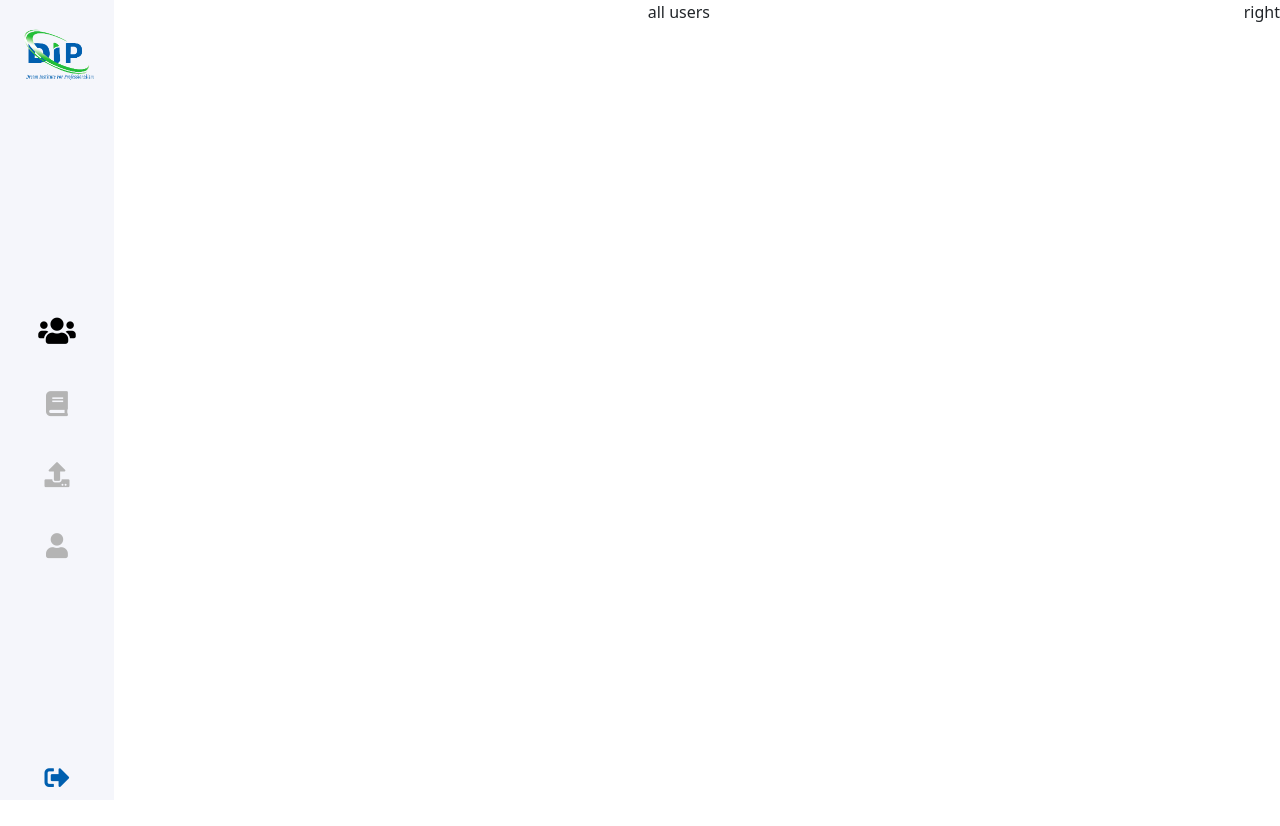
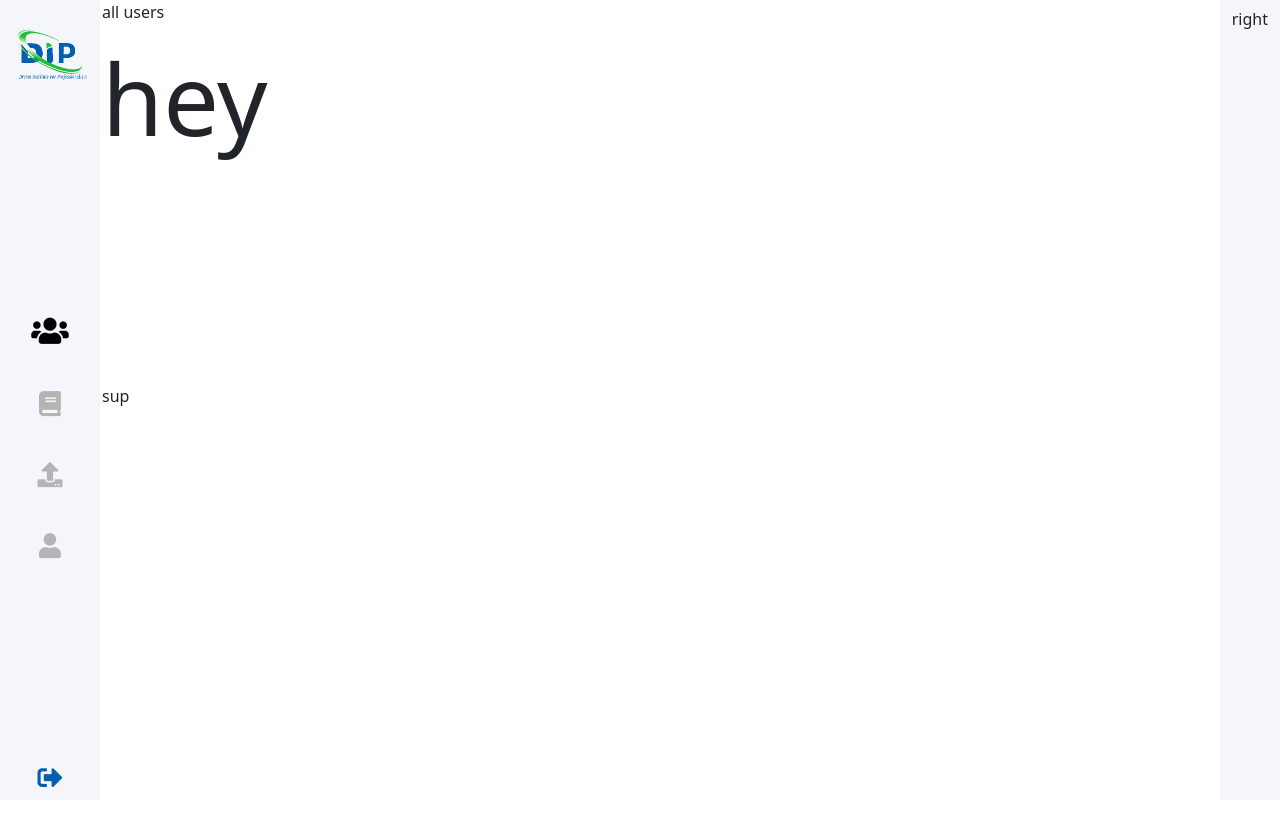
Before and after one commit to alicendeh/DIP, a React (Create React App) app: page /users in a window 1280 px wide. Shown: the top 826 px of the page. Before the commit the page ends 800 px from the top, so only its background shows below. Built offline with nearby package versions, Linux system fonts and the light colour scheme.

Commit message:
Done layout the admin panel

```diff
--- a/src/DATA.js
+++ b/src/DATA.js
@@ -2,21 +2,17 @@ export const ICON_DATA_SET = [
   {
     name: "fas fa-users",
     path: "/users",
-    isActive: true,
   },
   {
     name: "fas fa-book ",
     path: "/books",
-    isActive: false,
   },
   {
     name: "fas fa-upload ",
     path: "/upload",
-    isActive: false,
   },
   {
     name: "fas fa-user ",
     path: "/profile",
-    isActive: false,
   },
 ];
--- a/src/components/Admin/LeftNavigationBar/LeftNavigationBar.jsx
+++ b/src/components/Admin/LeftNavigationBar/LeftNavigationBar.jsx
@@ -1,33 +1,16 @@
 import React, { useState, useEffect } from "react";
 import styles from "./LeftNavigationBar.module.css";
 import { ICON_DATA_SET } from "../../../DATA";
-import { Link } from "react-router-dom";
+import { Link, useLocation } from "react-router-dom";
 
 function LeftNavigationBar() {
-  const [iconDataSet, setIconDataSet] = useState([]);
-  const [prevActive, setPrevActive] = useState();
+  const location = useLocation();
+
+  const [currentPath, setCurrentPath] = useState();
 
   useEffect(() => {
-    setIconDataSet([...ICON_DATA_SET]);
-    setPrevActive(0);
+    setCurrentPath(location.pathname);
   }, []);
-
-  //set active item
-  const changeView = (index) => {
-    let newArray = [...iconDataSet];
-
-    newArray[prevActive] = {
-      ...newArray[prevActive],
-      isActive: false,
-    };
-
-    newArray[index] = {
-      ...newArray[index],
-      isActive: true,
-    };
-    setIconDataSet([...newArray]);
-    setPrevActive(index);
-  };
 
   return (
     <div className={`containerColumn ${styles.container}`}>
@@ -35,13 +18,13 @@ function LeftNavigationBar() {
         <img src="/logo_without_bg.png" width="90" alt="logo" />
       </div>
       <div className={`containerColumn ${styles.iconContainer}`}>
-        {iconDataSet.map((icon, index) => (
-          <Link to={icon.path}>
+        {ICON_DATA_SET.map((icon, index) => (
+          <Link to={icon.path} key={icon.name}>
             <i
-              key={icon.name}
-              onClick={() => changeView(index)}
               className={`icon ${icon.name}  ${
-                icon.isActive ? `${styles.isActive}` : `${styles.notActive}`
+                icon.path === currentPath
+                  ? `${styles.isActive}`
+                  : `${styles.notActive}`
               }`}
             ></i>
           </Link>
--- a/src/components/Admin/LeftNavigationBar/LeftNavigationBar.module.css
+++ b/src/components/Admin/LeftNavigationBar/LeftNavigationBar.module.css
@@ -17,6 +17,8 @@
   height: 100vh;
   background-color: var(--paner_bckg);
   padding: 7px 12px;
+  position: fixed;
+  width: 100px;
 }
 
 .iconContainer {
@@ -35,7 +37,3 @@
 .logout {
   color: var(--primary);
 }
-i:hover {
-  cursor: pointer;
-  transition: 0.8s all;
-}
--- a/src/components/Admin/RightStatisticsSection/RightStatisticsSection.jsx
+++ b/src/components/Admin/RightStatisticsSection/RightStatisticsSection.jsx
@@ -2,7 +2,20 @@ import React from "react";
 import styles from "./RightStatisticsSection.module.css";
 
 function RightStatisticsSection() {
-  return <div>right</div>;
+  return (
+    <div
+      style={{
+        position: "fixed",
+        right: 0,
+        height: "100vh",
+        backgroundColor: "var(--paner_bckg)",
+        padding: "7px 12px",
+        position: "fixed",
+      }}
+    >
+      right
+    </div>
+  );
 }
 
 export default RightStatisticsSection;
--- a/src/pages/Admin/AdminLayout/AdminLayout.jsx
+++ b/src/pages/Admin/AdminLayout/AdminLayout.jsx
@@ -6,7 +6,7 @@ function AdminLayout({ children }) {
   return (
     <div className={styles.container}>
       <LeftNavigationBar />
-      {children}
+      <div className={styles.children}>{children}</div>
       <RightStatisticsSection />
     </div>
   );
--- a/src/pages/Admin/AdminLayout/AdminLayout.module.css
+++ b/src/pages/Admin/AdminLayout/AdminLayout.module.css
@@ -18,3 +18,8 @@
   flex-direction: row;
   justify-content: space-between;
 }
+
+.children {
+  flex: 1;
+  margin-left: 102px;
+}
--- a/src/pages/Admin/AllUsers/AllUsers.jsx
+++ b/src/pages/Admin/AllUsers/AllUsers.jsx
@@ -3,7 +3,28 @@ import styles from "./AllUsers";
 import { AdminLayout } from "../../../pages";
 
 function AllUsers() {
-  return <AdminLayout>all users</AdminLayout>;
+  return (
+    <AdminLayout>
+      all users
+      <div
+        style={{
+          // backgroundColor: "red",
+          height: "45vh",
+          fontSize: 99,
+        }}
+      >
+        hey
+      </div>
+      <div
+        style={{
+          // backgroundColor: "green",
+          height: "95vh",
+        }}
+      >
+        sup
+      </div>
+    </AdminLayout>
+  );
 }
 
 export default AllUsers;
```
